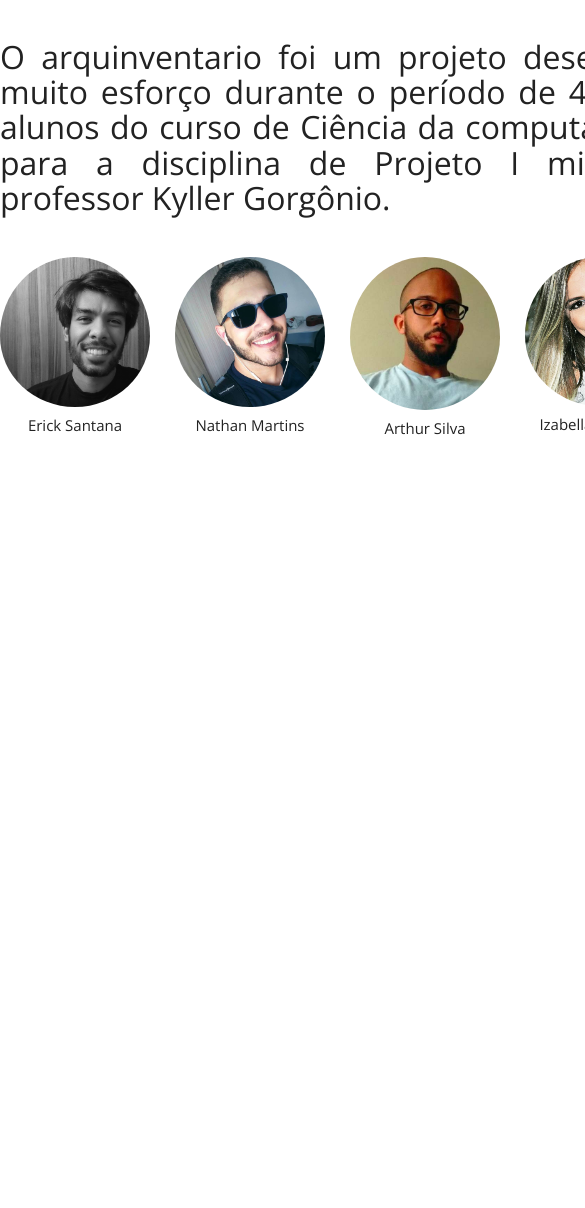
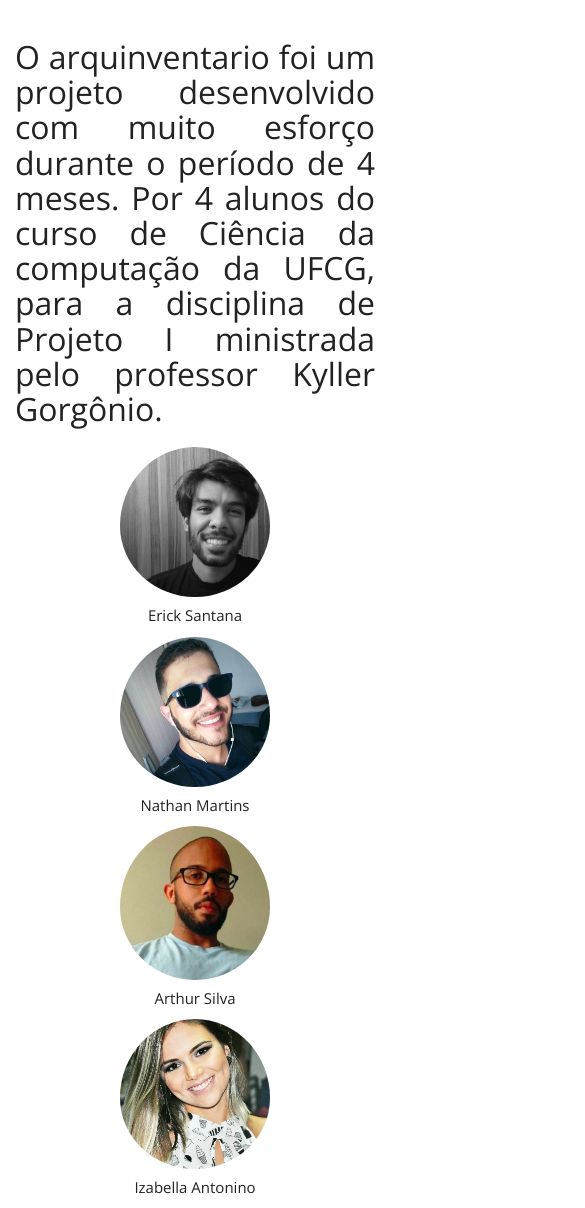
Before and after one commit to NathanMrtns/arquinventario, a website: page front-end/public/index.html at #!/aboutPage in a window 390 px wide. Shown: the part 48-1256 px from the top of the page, 585 px wide, since content can reach past the window. Before the commit the page ends 844 px from the top, so only its background shows below. Drawn offline with nearby package versions, Linux system fonts and the light colour scheme; some packages are replaced by stand-ins of ours; a script that the page names is missing.

Commit message:
responsividades em algumas paginas

```diff
--- a/front-end/public/assets/style.css
+++ b/front-end/public/assets/style.css
@@ -144,7 +144,7 @@ table tr:hover {
 }
 
 #buildingBox {
-  width: 700px;
+  min-width: 360px;
   padding-right: 60px;
   padding-left: 60px;
   margin-top: 20px;
--- a/front-end/public/controllers/controller.js
+++ b/front-end/public/controllers/controller.js
@@ -1,5 +1,5 @@
 var app = angular.module('app', ['ui.router', 'ngFileUpload', 'ngMaps']);
-app.value('serverURL', { value: 'http://localhost:8080' }); //http://localhost:8080 //http://35.202.54.156:8080
+app.value('serverURL', { value: 'http://35.202.54.156:8080' }); //http://localhost:8080 //http://35.202.54.156:8080
 
 app.config(function($stateProvider, $urlRouterProvider) {
     $urlRouterProvider.otherwise("/home");
--- a/front-end/public/templates/about.html
+++ b/front-end/public/templates/about.html
@@ -7,27 +7,29 @@
 </head>
 <body>
 <br>
-<h2 align="justify" style="width: 800px; margin: 0 auto;">O arquinventario foi um projeto desenvolvido com muito esforço durante o período de 4 meses. Por 4 alunos do curso de Ciência da computação da UFCG, para a disciplina de Projeto I ministrada pelo professor Kyller Gorgônio. </h2>
-
+<div class="container" style="display: block; min-width: 300px; margin:0 auto;">
+	<h2 align="justify" style="min-width: 300px; margin: 0 auto;">O arquinventario foi um projeto desenvolvido com muito esforço durante o período de 4 meses. Por 4 alunos do curso de Ciência da computação da UFCG, para a disciplina de Projeto I ministrada pelo professor Kyller Gorgônio. </h2>
 	<br>
-<br>
-<div style="display: block; width: 700px; margin:0 auto;">
-<div style="float: left; margin-right: 25px">
+	<div class="row text-center">
+		<div class="col-md-6">
 			<img src="img/Erick.jpg" alt="Avatar" style="width:150px; border-radius: 50%; padding-bottom: 8px;">
 			<p class="texto3" align="center">Erick Santana</p>
 		</div>
-<div style="float: left;  margin-right: 25px" >
+		<div class="col-md-6">
 			<img src="img/Nathan.jpg" alt="Avatar" style="width:150px; border-radius: 50%; padding-bottom: 8px;">
 			<p class="texto3" align="center">Nathan Martins</p>
 		</div>
-<div style="float: left;  margin-right: 25px">
+	</div>
+	<div class="row text-center">
+		<div class="col-md-6">
 			<img src="img/Arthur.jpg" alt="Avatar" style="width:150px; border-radius: 50%; padding-bottom: 8px;">
 			<p class="texto3" align="center">Arthur Silva</p>
 		</div>
-<div style="float: left;">
+		<div class="col-md-6">
 			<img src="img/Izabella.png" alt="Avatar" style="width:150px; border-radius: 50%; padding-bottom: 8px;">
 			<p class="texto3" align="center">Izabella Antonino</p>
 		</div>
 	</div>
+</div>
 </body>
 </html>
```
Also changed, not shown: front-end/public/templates/institutes-information-page.html (+5 -5 lines). Lines whose indentation alone changed are shown as unchanged.
